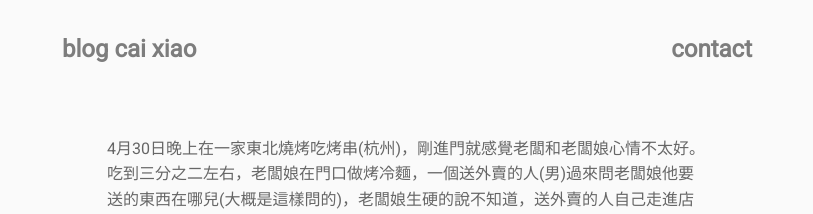
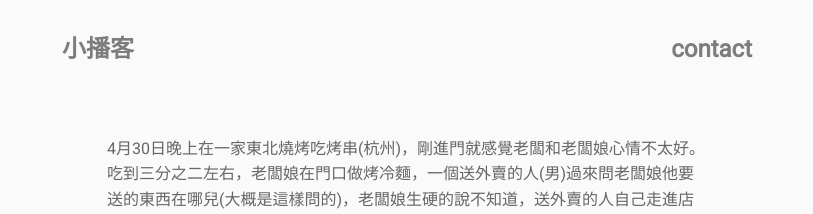
Before and after one commit to shjshldygw/littlepodcast, a Jekyll site: the page built from _posts/2020-05-08-0001.md, in a window 1280 px wide. Shown: the top 214 px of the page, without its empty margins (233-1046 px from the left). Built offline with Jekyll 4.4.1, drawn with Linux system fonts in a browser that asks for light colours.

Commit message:
committed by cx

```diff
--- a/_config.yml
+++ b/_config.yml
@@ -12,6 +12,6 @@ sass:
 
 # Customise atom feed settings (this is where Jekyll-Feed gets configuration information)
 
-title:		           "blog cai xiao"
+title:		           "小播客"
 description:	       ""
 author:              ""
```
